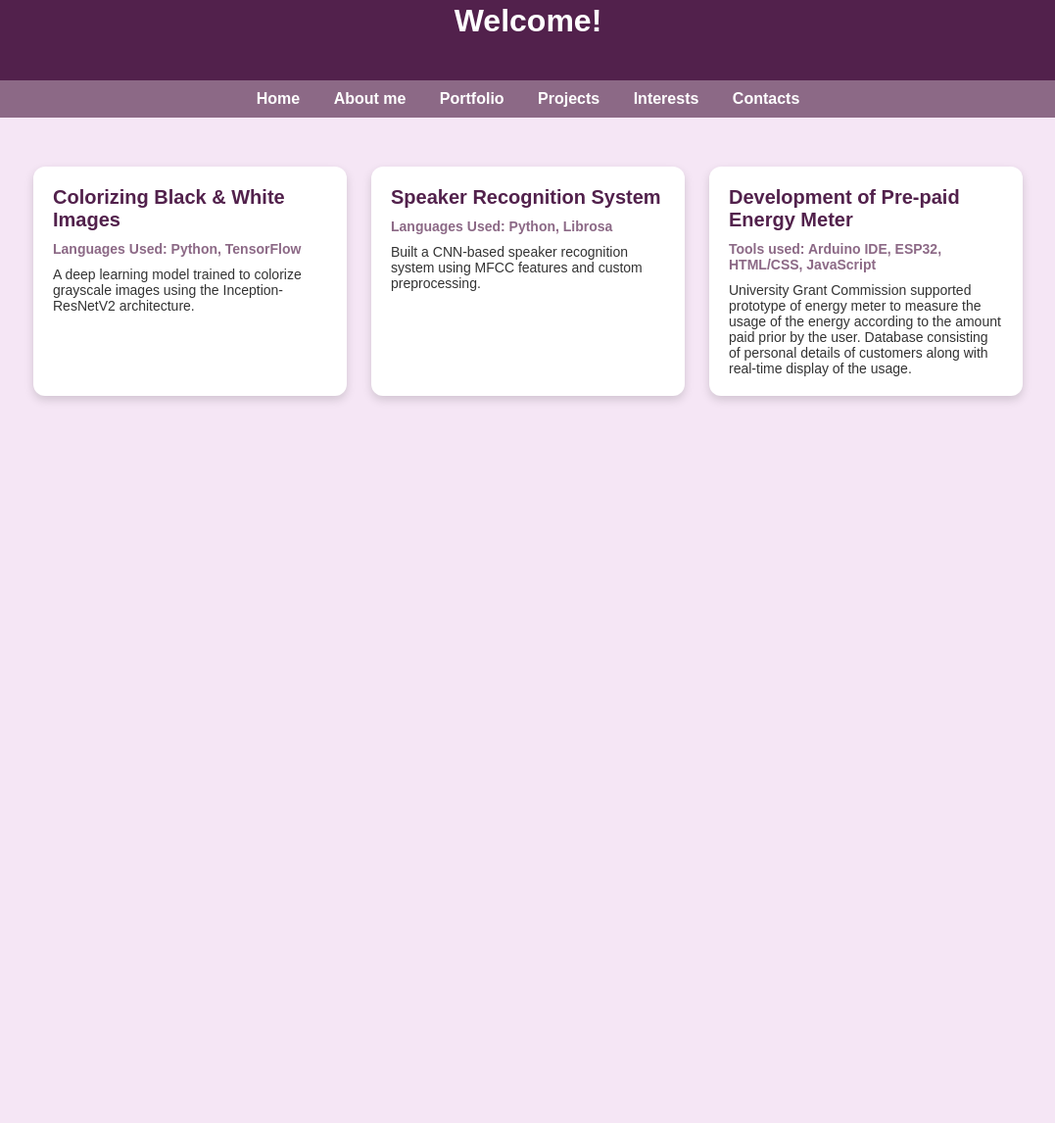
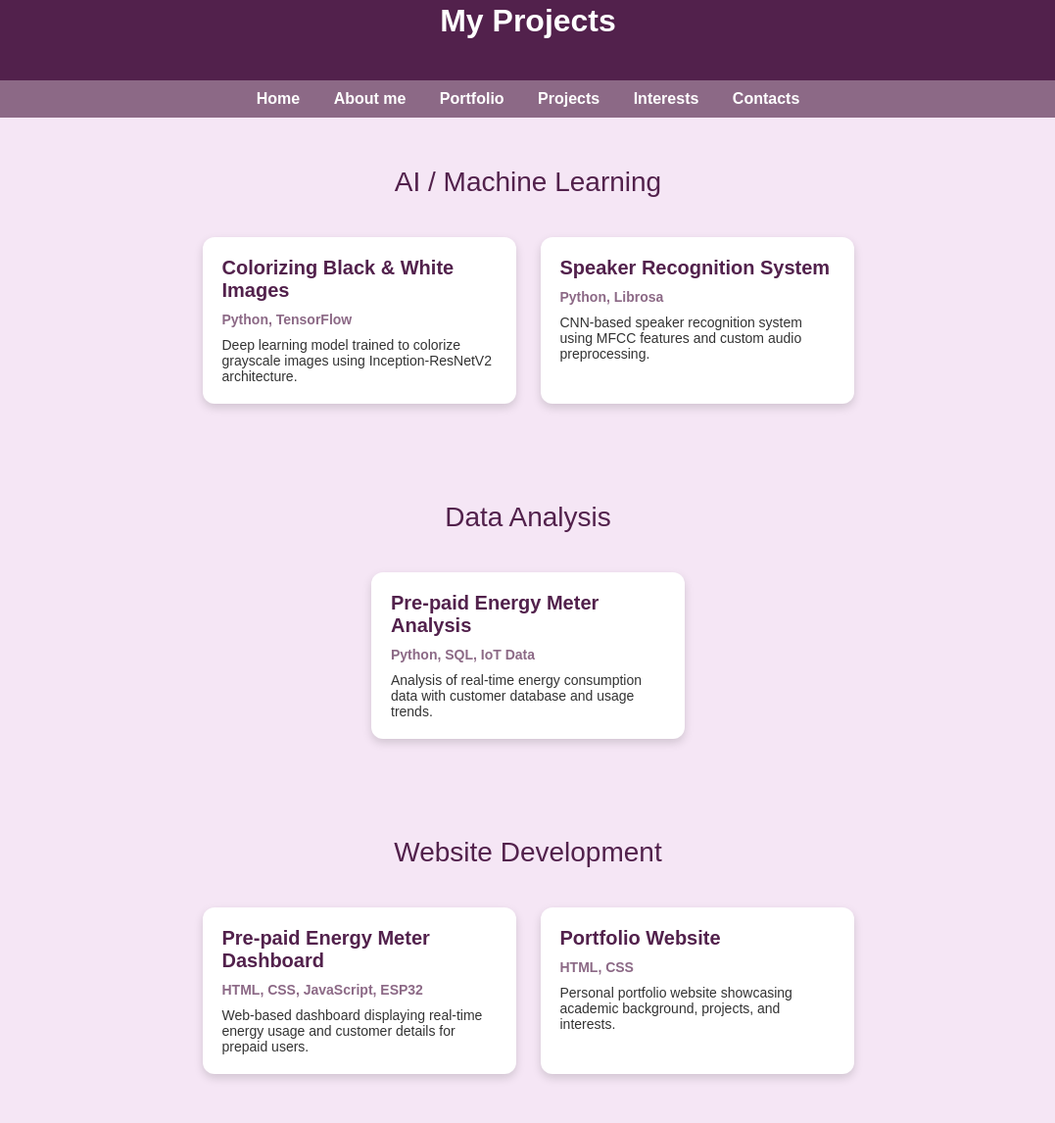
Before and after one commit to subvarshahere/varshasm, a plain HTML site: page projects.html in a window 1280 px wide. Shown: the part 38-1184 px from the top of the page at 98% size, without its empty margins (101-1178 px from the left). Before the commit the page ends 800 px from the top, so only its background shows below. Drawn offline with Linux system fonts and the light colour scheme.

Commit message:
Update projects.html

```diff
--- a/projects.html
+++ b/projects.html
@@ -31,10 +31,18 @@
             font-weight: bold;
         }
 
-        /* --- PROJECT CARD STYLES --- */
+        /* SECTION TITLE */
+        .section-title {
+            text-align: center;
+            font-size: 28px;
+            color: #52214C;
+            margin-top: 50px;
+            margin-bottom: 20px;
+        }
+
+        /* PROJECT CARD STYLES */
         .project-section {
-            padding: 50px;
-            background: #F5E6F5;
+            padding: 20px 50px 50px;
             display: flex;
             flex-wrap: wrap;
             justify-content: center;
@@ -78,7 +86,7 @@
 <body>
 
     <div class="header">
-        <h1>Welcome!</h1>
+        <h1>My Projects</h1>
     </div>
 
     <div class="nav">
@@ -90,45 +98,60 @@
         <a href="contacts.html">Contacts</a>
     </div>
 
-    <!-- PROJECT CARDS SECTION -->
+    <!-- ================= AI / ML PROJECTS ================= -->
+    <div class="section-title">AI / Machine Learning</div>
     <div class="project-section">
 
         <div class="project-card">
             <div class="project-title">Colorizing Black & White Images</div>
-            <div class="project-lang">Languages Used: Python, TensorFlow</div>
+            <div class="project-lang">Python, TensorFlow</div>
             <div class="project-desc">
-                A deep learning model trained to colorize grayscale images using the Inception-ResNetV2 architecture.
+                Deep learning model trained to colorize grayscale images using Inception-ResNetV2 architecture.
             </div>
         </div>
 
         <div class="project-card">
             <div class="project-title">Speaker Recognition System</div>
-            <div class="project-lang">Languages Used: Python, Librosa</div>
+            <div class="project-lang">Python, Librosa</div>
             <div class="project-desc">
-                Built a CNN-based speaker recognition system using MFCC features and custom preprocessing.
+                CNN-based speaker recognition system using MFCC features and custom audio preprocessing.
             </div>
         </div>
 
-        <!--<div class="project-card">
-            <div class="project-title">NVR & Proxmox Setup</div>
-            <div class="project-lang">Tools Used: Proxmox, Frigate NVR</div>
+    </div>
+
+    <!-- ================= DATA ANALYSIS PROJECTS ================= -->
+    <div class="section-title">Data Analysis</div>
+    <div class="project-section">
+
+        <div class="project-card">
+            <div class="project-title">Pre-paid Energy Meter Analysis</div>
+            <div class="project-lang">Python, SQL, IoT Data</div>
             <div class="project-desc">
-                Designed a multi-tenant surveillance system with VM-based NVR instances and centralized monitoring.
+                Analysis of real-time energy consumption data with customer database and usage trends.
+            </div>
+        </div>
+
+    </div>
+
+    <!-- ================= WEBSITE DEVELOPMENT PROJECTS ================= -->
+    <div class="section-title">Website Development</div>
+    <div class="project-section">
+
+        <div class="project-card">
+            <div class="project-title">Pre-paid Energy Meter Dashboard</div>
+            <div class="project-lang">HTML, CSS, JavaScript, ESP32</div>
+            <div class="project-desc">
+                Web-based dashboard displaying real-time energy usage and customer details for prepaid users.
             </div>
         </div>
 
         <div class="project-card">
             <div class="project-title">Portfolio Website</div>
-            <div class="project-lang">Languages Used: HTML, CSS</div>
+            <div class="project-lang">HTML, CSS</div>
             <div class="project-desc">
-                A personal portfolio website showcasing academic work, interests, and projects.
+                Personal portfolio website showcasing academic background, projects, and interests.
             </div>
-        </div>-->
-
-        <div class =" project-card">
-            <div class="project-title"> Development of Pre-paid Energy Meter</div>
-            <div class="project-lang"> Tools used: Arduino IDE, ESP32, HTML/CSS, JavaScript</div>
-            <div class="project-desc">University Grant Commission supported prototype of energy meter to measure the usage of the energy according to the amount paid prior by the user. Database consisting of personal details of customers along with real-time display of the usage.</div>
         </div>
 
     </div>
```
